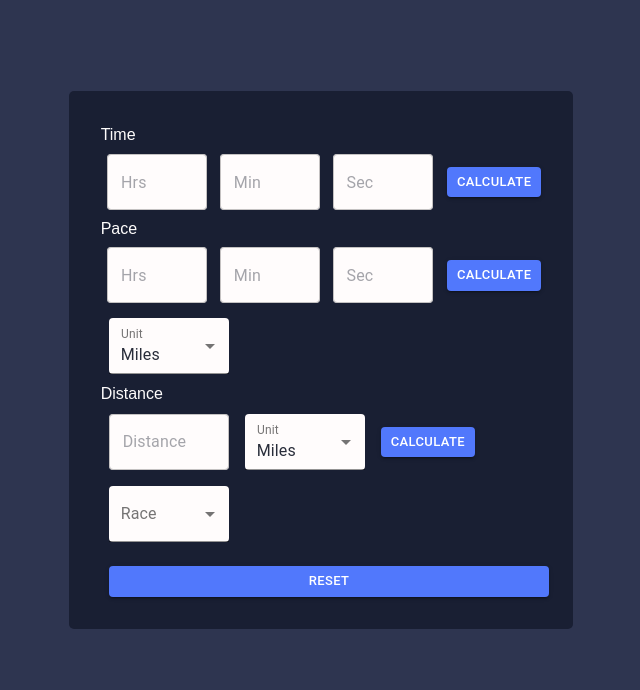
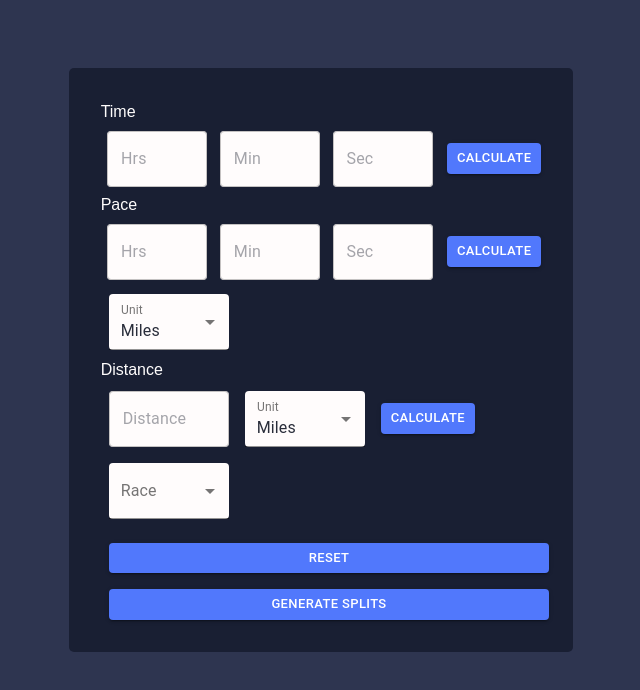
Before and after one commit to djm158/runcalculator, a React (Create React App) app: page / in a window 1280 px wide. Shown: the top 690 px of the page, without its empty margins (319-959 px from the left). Built offline with nearby package versions, Linux system fonts and the light colour scheme.

Commit message:
feat: generate splits table

```diff
--- a/src/Calculator.tsx
+++ b/src/Calculator.tsx
@@ -1,4 +1,4 @@
-import { ChangeEvent, useRef } from "react";
+import { ChangeEvent, useRef, useState } from "react";
 import {
   calculateDistance,
   calculatePace,
@@ -77,6 +77,14 @@ const predefinedRaces = {
 export const Calculator = () => {
   const classes = useStyles();
   const inputLabel = useRef(null);
+  interface Split {
+    split: number;
+    hours: number;
+    minutes: number;
+    seconds: number;
+  }
+
+  const [splits, setSplits] = useState<Split[]>([]);
 
   const formik = useFormik<FormState>({
     initialValues: {
@@ -170,6 +178,23 @@ export const Calculator = () => {
         : raceDistance;
     formik.setFieldValue("distance", distance);
     formik.setFieldValue("raceDistance", event.target.value);
+  };
+
+  const generateSplits = () => {
+    const distance =
+      typeof formik.values.distance === "string" ? 0 : formik.values.distance;
+    const totalPaceSeconds = getTotalPaceSeconds();
+    const splits = [];
+    for (let i = 1; i <= distance; i++) {
+      const splitTime = calculateTime(totalPaceSeconds, i);
+      splits.push({
+        split: i,
+        hours: splitTime.hours,
+        minutes: splitTime.minutes,
+        seconds: splitTime.seconds,
+      });
+    }
+    return splits;
   };
 
   return (
@@ -358,7 +383,49 @@ export const Calculator = () => {
             Reset
           </Button>
         </Box>
+        <Box mt={2}>
+          <Button
+            fullWidth
+            className={classes.button}
+            size="small"
+            variant="contained"
+            color="primary"
+            onClick={() => setSplits(generateSplits())}
+          >
+            Generate Splits
+          </Button>
+        </Box>
       </Box>
+      {splits.length > 0 && (
+        <Box
+          className="splits"
+          p="2rem"
+          borderRadius={5}
+          bgcolor="#191f33"
+          mt={2}
+        >
+          <table style={{ color: "#ffffff" }}>
+            <thead>
+              <tr>
+                <th>Split</th>
+                <th>Hours</th>
+                <th>Minutes</th>
+                <th>Seconds</th>
+              </tr>
+            </thead>
+            <tbody>
+              {splits.map((split, index) => (
+                <tr key={index}>
+                  <td>{split.split}</td>
+                  <td>{split.hours}</td>
+                  <td>{split.minutes}</td>
+                  <td>{split.seconds}</td>
+                </tr>
+              ))}
+            </tbody>
+          </table>
+        </Box>
+      )}
     </Grid>
   );
 };
```
